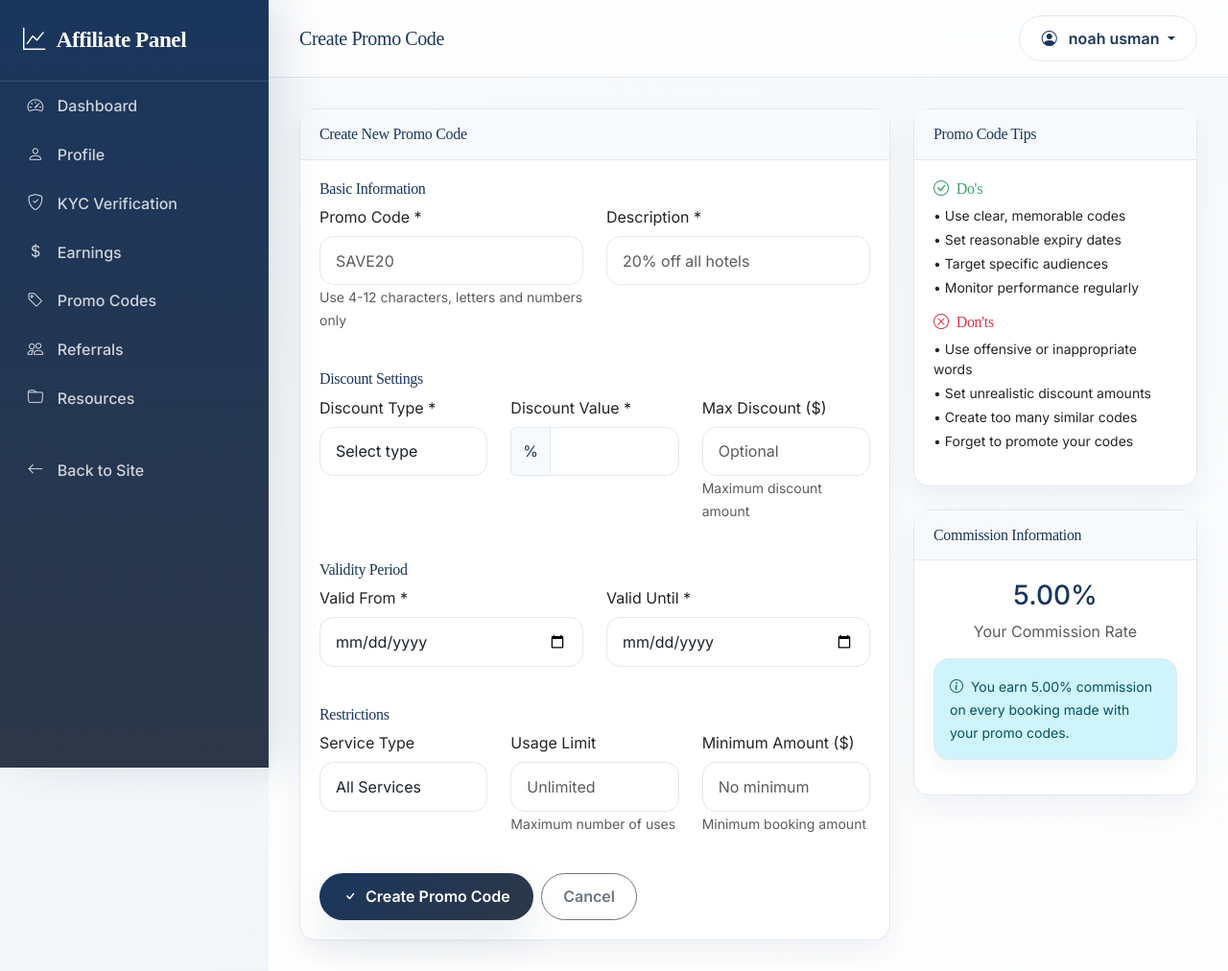
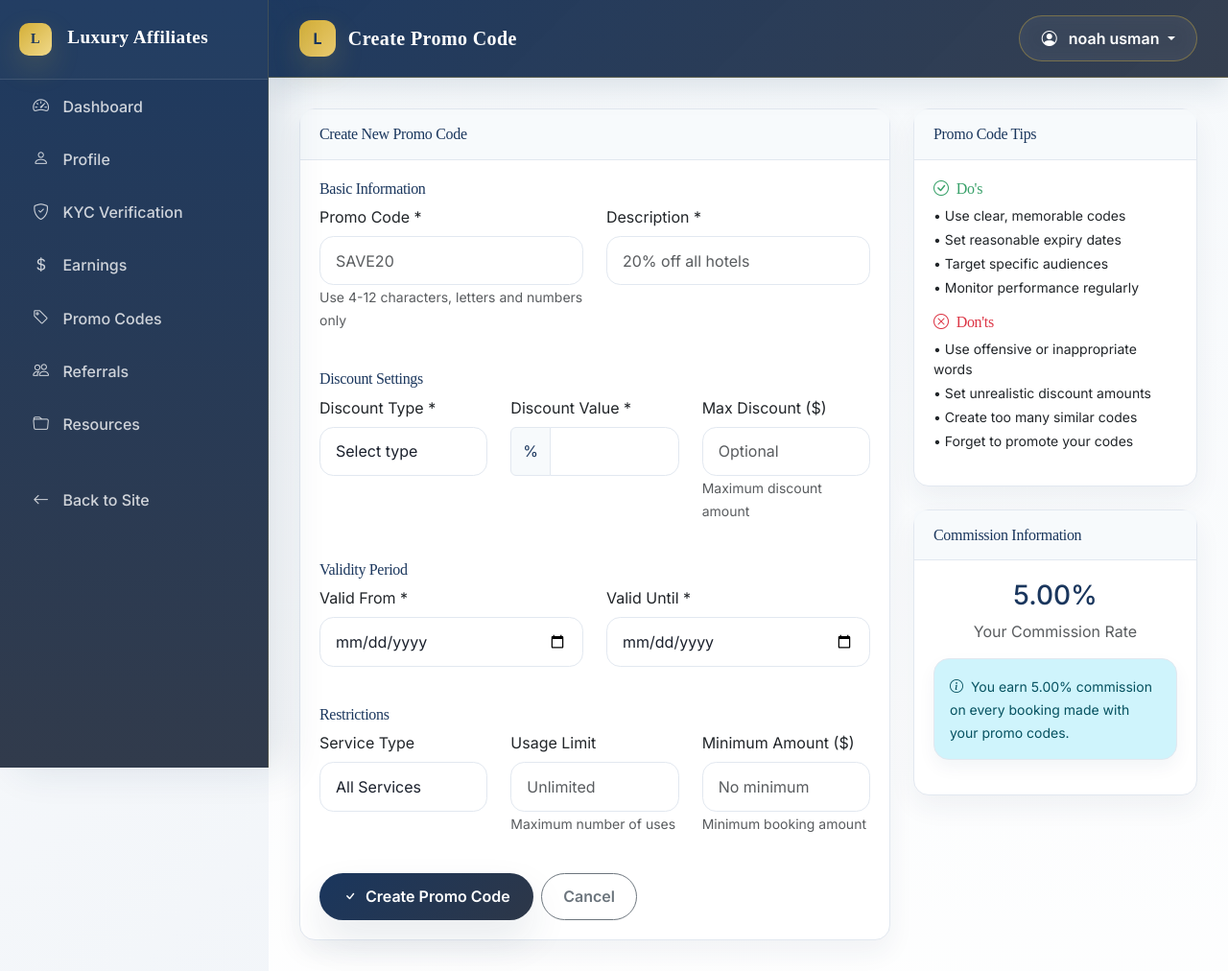
Before and after one commit to enekele/luxury, a Django app: page /affiliates/promo-codes/create/ in a window 1280 px wide. Shown: the whole page at 96% size. Run offline with Django 4.2, Linux system fonts and the light colour scheme; a user stored in the database is signed in; data comes from the database, SQL or seed files in the repository.

Commit message:
Update project code

```diff
--- a/ota_platform/templates/affiliates/base_affiliate.html
+++ b/ota_platform/templates/affiliates/base_affiliate.html
@@ -47,7 +47,7 @@
         }
 
         .affiliate-sidebar {
-            background: linear-gradient(180deg, var(--primary-color) 0%, var(--secondary-color) 100%);
+            background: linear-gradient(180deg, rgba(26, 54, 93, 0.98) 0%, rgba(45, 55, 72, 0.98) 100%);
             min-height: 100vh;
             width: 280px;
             position: fixed;
@@ -56,6 +56,7 @@
             z-index: 1000;
             transition: all 0.3s ease;
             box-shadow: 18px 0 40px rgba(26, 54, 93, 0.12);
+            border-right: 1px solid rgba(212, 175, 55, 0.18);
         }
 
         .affiliate-main {
@@ -66,34 +67,53 @@
         }
 
         .sidebar-brand {
-            padding: 1.75rem 1.5rem;
+            padding: 1.5rem 1.25rem;
             border-bottom: 1px solid rgba(255,255,255,0.12);
+            background: rgba(255,255,255,0.02);
         }
 
         .sidebar-brand h4 {
             color: white;
             margin: 0;
             font-weight: 700;
-            font-size: 1.45rem;
+            font-size: 1.2rem;
+            letter-spacing: 0.02em;
+        }
+
+        .brand-mark {
+            display: inline-flex;
+            align-items: center;
+            justify-content: center;
+            width: 34px;
+            height: 34px;
+            border-radius: 10px;
+            background: linear-gradient(135deg, #d4af37 0%, #f0d98a 100%);
+            color: var(--primary-color);
+            font-size: 0.9rem;
+            font-weight: 800;
+            margin-right: 0.7rem;
+            box-shadow: var(--shadow-gold);
         }
 
         .nav-link {
             color: rgba(255,255,255,0.78);
-            padding: 0.8rem 1.5rem;
+            padding: 0.8rem 1.25rem;
             display: flex;
             align-items: center;
             text-decoration: none;
             transition: all 0.3s ease;
             border-left: 3px solid transparent;
             font-weight: 500;
+            margin: 0.14rem 0.6rem;
+            border-radius: 0.85rem;
         }
 
         .nav-link:hover,
         .nav-link.active {
             color: white;
-            background: rgba(255,255,255,0.08);
+            background: rgba(212, 175, 55, 0.08);
             border-left-color: var(--accent-color);
-            box-shadow: inset 0 0 0 1px rgba(255,255,255,0.04);
+            box-shadow: inset 0 0 0 1px rgba(212, 175, 55, 0.15);
         }
 
         .nav-link i {
@@ -104,16 +124,43 @@
         }
 
         .affiliate-header {
-            background: rgba(255,255,255,0.8);
+            background: linear-gradient(135deg, rgba(26, 54, 93, 0.98) 0%, rgba(45, 55, 72, 0.96) 100%);
             backdrop-filter: blur(14px);
             padding: 1rem 2rem;
-            border-bottom: 1px solid var(--border-color);
+            border-bottom: 1px solid rgba(212, 175, 55, 0.3);
             display: flex;
             justify-content: space-between;
             align-items: center;
             position: sticky;
             top: 0;
             z-index: 20;
+            box-shadow: 0 12px 30px rgba(26, 54, 93, 0.12);
+        }
+
+        .header-brand {
+            display: flex;
+            align-items: center;
+            gap: 0.8rem;
+        }
+
+        .header-brand-mark {
+            width: 38px;
+            height: 38px;
+            display: inline-flex;
+            align-items: center;
+            justify-content: center;
+            border-radius: 12px;
+            background: linear-gradient(135deg, #d4af37 0%, #e7c96f 100%);
+            color: var(--primary-color);
+            font-weight: 800;
+            font-size: 1rem;
+            box-shadow: var(--shadow-gold);
+        }
+
+        .affiliate-header h5 {
+            color: white !important;
+            font-weight: 700;
+            letter-spacing: 0.02em;
         }
 
         .affiliate-content {
@@ -344,10 +391,18 @@
 
         .dropdown-toggle {
             border-radius: 999px;
-            border: 1.5px solid var(--border-color);
-            background: white;
-            color: var(--primary-color);
+            border: 1.5px solid rgba(212, 175, 55, 0.4);
+            background: rgba(255, 255, 255, 0.08);
+            color: white;
             font-weight: 600;
+            backdrop-filter: blur(10px);
+        }
+
+        .dropdown-toggle:hover,
+        .dropdown-toggle:focus {
+            background: rgba(212, 175, 55, 0.12);
+            color: white;
+            border-color: rgba(212, 175, 55, 0.8);
         }
 
         .table {
@@ -403,12 +517,14 @@
     {% block extra_css %}{% endblock %}
 </head>
 <body>
+    <div class="sidebar-backdrop" id="sidebarBackdrop"></div>
+
     <!-- Sidebar -->
     <div class="affiliate-sidebar" id="sidebar">
         <div class="sidebar-brand">
             <h4>
-                <i class="bi bi-graph-up me-2"></i>
-                Affiliate Panel
+                <span class="brand-mark">L</span>
+                Luxury Affiliates
             </h4>
         </div>
 
@@ -470,7 +586,15 @@
     <div class="affiliate-main">
         <!-- Header -->
         <div class="affiliate-header">
-            <h5 class="mb-0">{% block page_title %}Dashboard{% endblock %}</h5>
+            <div class="d-flex align-items-center gap-2">
+                <button class="btn btn-primary mobile-menu-toggle" type="button" id="mobileSidebarToggle" aria-label="Toggle menu">
+                    <i class="bi bi-list"></i>
+                </button>
+                <div class="header-brand">
+                    <span class="header-brand-mark">L</span>
+                    <h5 class="mb-0">{% block page_title %}Dashboard{% endblock %}</h5>
+                </div>
+            </div>
 
             <div class="d-flex align-items-center">
                 <div class="dropdown">
@@ -505,6 +629,40 @@
     <!-- JavaScript -->
     <script src="https://cdn.jsdelivr.net/npm/bootstrap@5.3.0/dist/js/bootstrap.bundle.min.js"></script>
     <script src="https://cdn.jsdelivr.net/npm/chart.js"></script>
+    <script>
+        document.addEventListener('DOMContentLoaded', function () {
+            const sidebar = document.getElementById('sidebar');
+            const toggle = document.getElementById('mobileSidebarToggle');
+            const backdrop = document.getElementById('sidebarBackdrop');
+
+            if (toggle && sidebar) {
+                toggle.addEventListener('click', function () {
+                    sidebar.classList.toggle('show');
+                    if (backdrop) {
+                        backdrop.classList.toggle('show');
+                    }
+                });
+            }
+
+            if (backdrop) {
+                backdrop.addEventListener('click', function () {
+                    sidebar.classList.remove('show');
+                    backdrop.classList.remove('show');
+                });
+            }
+
+            document.querySelectorAll('.sidebar-nav .nav-link').forEach(function (link) {
+                link.addEventListener('click', function () {
+                    if (window.innerWidth <= 991) {
+                        sidebar.classList.remove('show');
+                        if (backdrop) {
+                            backdrop.classList.remove('show');
+                        }
+                    }
+                });
+            });
+        });
+    </script>
 
     {% block extra_js %}{% endblock %}
 </body>
```
Also changed, not shown: other parts of ota_platform/templates/affiliates/base_affiliate.html (+63 -4 lines).
